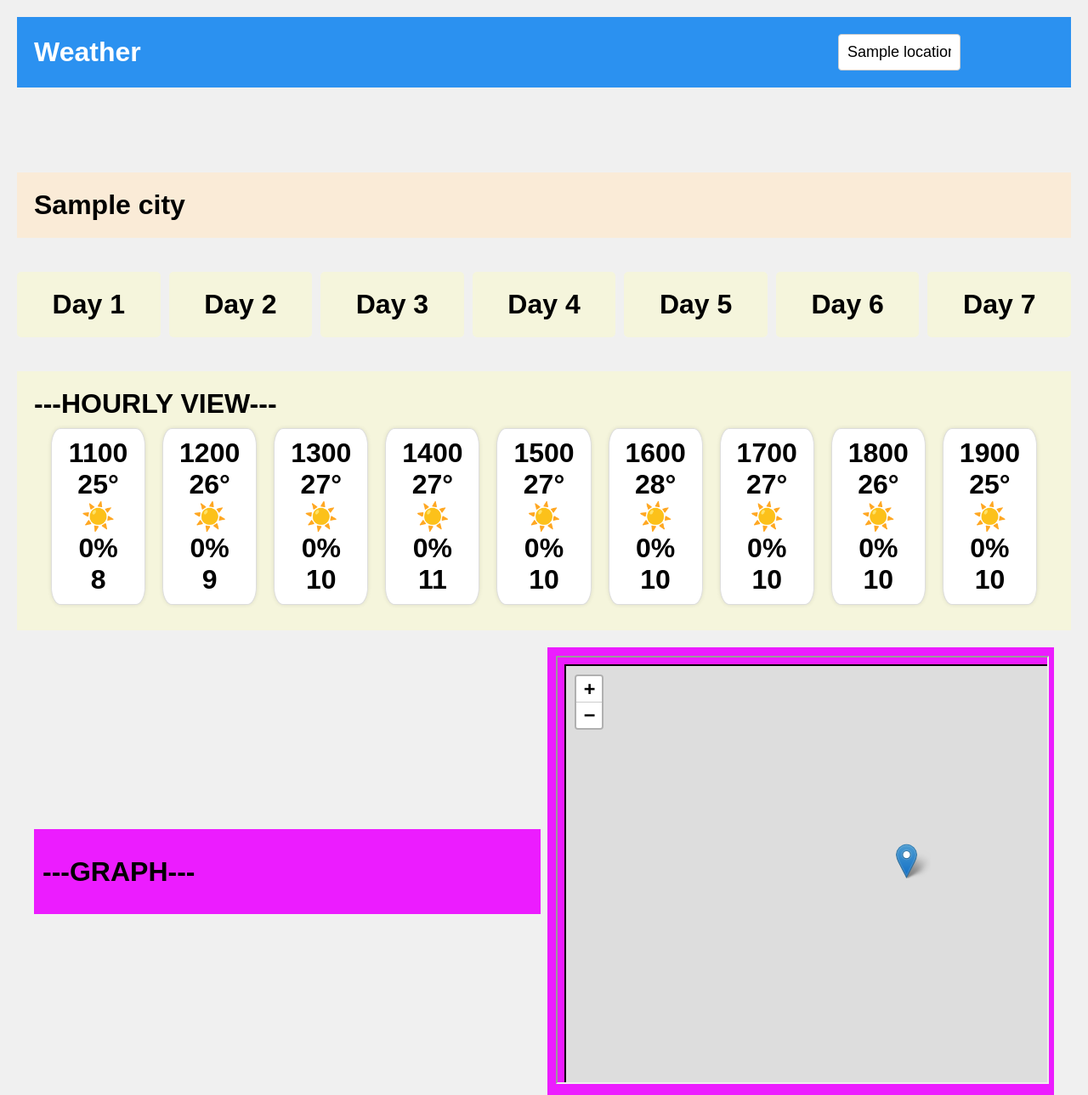
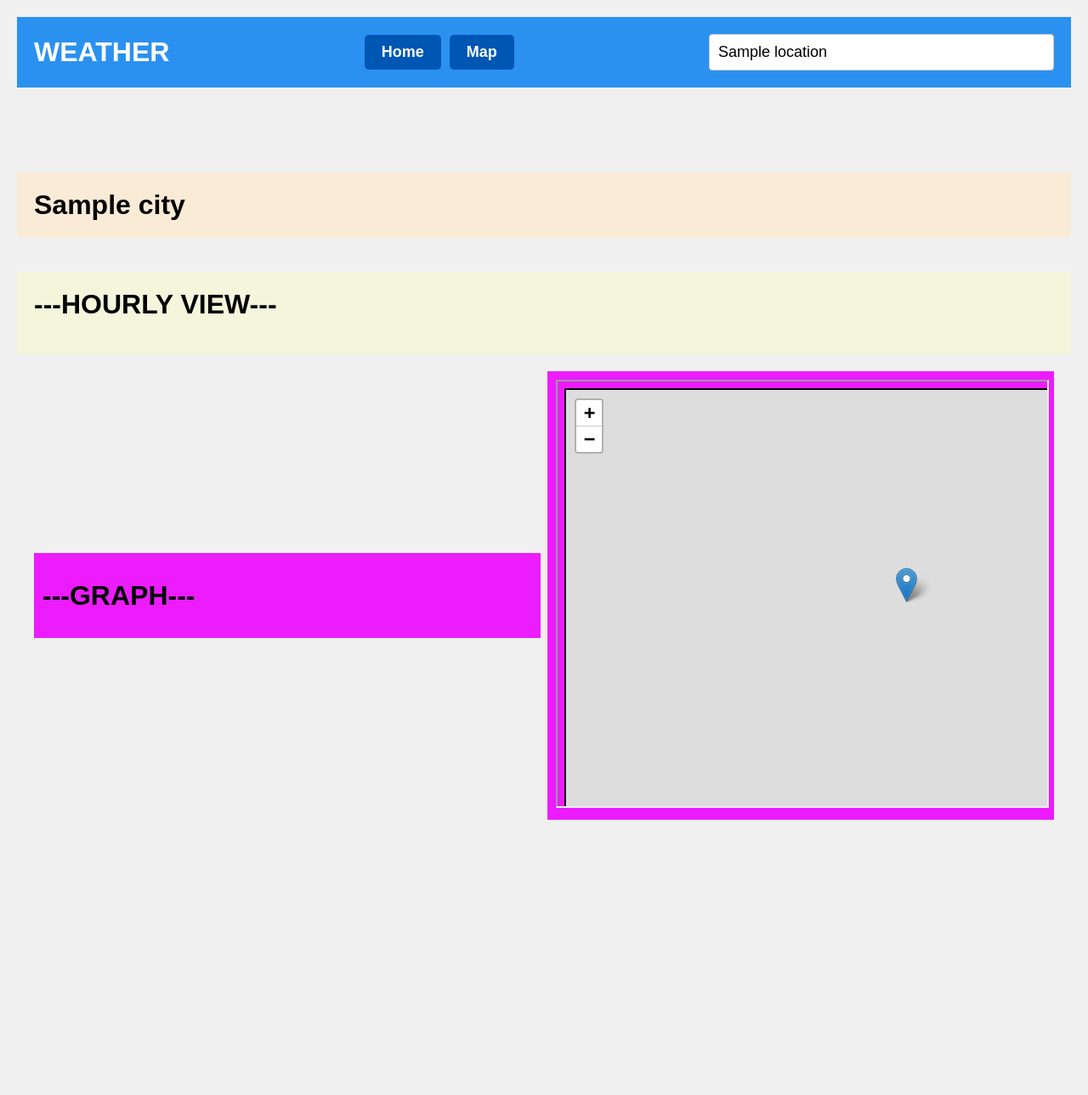
Before and after one commit to aahiill/WeatherApp-GResearch, a Flask app: template templates/forecast.html in a window 1280 px wide. Shown: the top 1289 px of the page at 85% size. After the commit the page ends 965 px from the top, so only its background shows below. Run offline with Flask 3, Linux system fonts and the light colour scheme; the template is opened without the code that fills it: most values are stand-ins (such as "Sample title", 1, 10 or a date in 2020); some libraries are stand-ins or nearby versions.

Commit message:
Added nav bar (home and map)

```diff
--- a/static/styles.css
+++ b/static/styles.css
@@ -33,15 +33,34 @@ th {
 }
 
 .header-content {
-    width: 48%;
     font-weight: bold;
     font-size: xx-large;
     color: white;
     z-index: 1000;
 }
 
+.nav-buttons {
+    display: flex;
+    gap: 10px;
+}
+
+.nav-button {
+    text-decoration: none;
+    color: white;
+    background-color: #0056b3;
+    padding: 10px 20px;
+    border-radius: 5px;
+    font-weight: bold;
+    font-size: large;
+    transition: background-color 0.3s ease;
+}
+
+.nav-button:hover {
+    background-color: #003d80;
+}
+
 .location-input-box {
-    width: 48%;
+    width: 30vw;
     padding: 10px;
     border: 1px solid #ccc;
     border-radius: 4px;
@@ -65,7 +84,6 @@ th {
     margin-top: 40px;
     padding: 20px;
 }
-
 
 .dual-container {
     display: flex;
--- a/templates/forecast.html
+++ b/templates/forecast.html
@@ -8,24 +8,23 @@
 </head>
 <body>
     <div class="header-container">
-            <div class="header-content">Weather</div>
+        <div class="header-content">WEATHER</div>
+        <div class="nav-buttons">
+            <a href="/" class="nav-button">Home</a>
+            <a href="{{ url_for('osm') }}" class="nav-button">Map</a>
+        </div>
         <form action="/" method="get">
-                <input type="text" class="location-input-box" id="searchBar" name="location" placeholder="Enter location..." value="{{ location }}">
+            <input type="text" class="location-input-box" id="searchBar" name="location" placeholder="Enter location" value="{{ location }}">
             <input type="submit" style="display: none;">
         </form>
     </div>
+    <!-- Rest of the HTML content -->
     <div class="city-name-container">
         {{ city }}
     </div>
 
     <div class="day-selector">
-            <div class="day-box" id="day-1">Day 1</div>
-            <div class="day-box" id="day-2">Day 2</div>
-            <div class="day-box" id="day-3">Day 3</div>
-            <div class="day-box" id="day-4">Day 4</div>
-            <div class="day-box" id="day-5">Day 5</div>
-            <div class="day-box" id="day-6">Day 6</div>
-            <div class="day-box" id="day-7">Day 7</div>
+        <!-- Day boxes -->
     </div>
 
     <div class="hourly-view-container">
@@ -43,122 +42,8 @@
             <iframe src="{{ url_for('osm') }}" height="500" width="100%"></iframe>
         </div>
     </div>
+    <script>
+        // JavaScript content
+    </script>
 </body>
-
-    <script>
-
-        window.addEventListener('message', function(event) {
-            if (event.data.latitude && event.data.longitude) {
-                fetchWeatherData(event.data.latitude, event.data.longitude);
-            }
-        });
-
-        function fetchWeatherData(lat, lon) {
-            var url = `https://api.open-meteo.com/v1/forecast?latitude=${lat}&longitude=${lon}&daily=temperature_2m_max,temperature_2m_min,precipitation_sum,windspeed_10m_max&timezone=auto&start_date=${getTodayDate()}&end_date=${getEndDate(7)}`;
-
-            fetch(url)
-                .then(response => response.json())
-                .then(data => {
-                    var tableBody = document.querySelector('#forecast-table tbody');
-                    tableBody.innerHTML = '';
-                    data.daily.time.forEach((date, index) => {
-                        var row = document.createElement('tr');
-                        row.innerHTML = `
-                            <td>${formatDate(date, index === data.daily.time.length - 1)}</td>
-                            <td>${Math.round(data.daily.temperature_2m_max[index])}</td>
-                            <td>${Math.round(data.daily.temperature_2m_min[index])}</td>
-                            <td>${Math.round(data.daily.precipitation_sum[index])}</td>
-                            <td>${Math.round(data.daily.windspeed_10m_max[index])}</td>
-                        `;
-                        tableBody.appendChild(row);
-                    });
-                })
-            .catch(error => console.error('Error fetching weather data:', error));
-        }
-
-        function getTodayDate() {
-            var today = new Date();
-            return today.toISOString().split('T')[0];
-        }
-
-        function getEndDate(days) {
-            var endDate = new Date();
-            endDate.setDate(endDate.getDate() + days);
-            return endDate.toISOString().split('T')[0];
-        }
-
-        function formatDate(dateString, isLastDay) {
-            var date = new Date(dateString);
-            var today = new Date();
-            if (date.toDateString() === today.toDateString()) {
-                return "Today";
-            } else {
-                var options = { weekday: 'long' };
-                var dayName = date.toLocaleDateString(undefined, options);
-                return isLastDay ? `Next ${dayName}` : dayName;
-            }
-        }
-        document.addEventListener('DOMContentLoaded', () => {
-            const dayBoxes = document.querySelectorAll('.day-box');
-
-            dayBoxes.forEach(box => {
-                box.addEventListener('click', () => {
-                    dayBoxes.forEach(b => b.classList.remove('selected', 'unselected'));
-                    box.classList.add('selected');
-                    dayBoxes.forEach(b => {
-                        if (!b.classList.contains('selected')) {
-                            b.classList.add('unselected');
-                        }
-                    });
-                });
-            });
-
-            const weatherData = [
-                { time: '1100', temp: '25°', icon: '☀️', precipitation: '0%', wind: '8' },
-                { time: '1200', temp: '26°', icon: '☀️', precipitation: '0%', wind: '9' },
-                { time: '1300', temp: '27°', icon: '☀️', precipitation: '0%', wind: '10' },
-                { time: '1400', temp: '27°', icon: '☀️', precipitation: '0%', wind: '11' },
-                { time: '1500', temp: '27°', icon: '☀️', precipitation: '0%', wind: '10' },
-                { time: '1600', temp: '28°', icon: '☀️', precipitation: '0%', wind: '10' },
-                { time: '1700', temp: '27°', icon: '☀️', precipitation: '0%', wind: '10' },
-                { time: '1800', temp: '26°', icon: '☀️', precipitation: '0%', wind: '10' },
-                { time: '1900', temp: '25°', icon: '☀️', precipitation: '0%', wind: '10' },
-                // Add more data up to 20 items
-            ];
-
-            const weatherContainer = document.getElementById('weatherContainer');
-
-            weatherData.forEach(data => {
-                const box = document.createElement('div');
-                box.className = 'box';
-
-                const time = document.createElement('div');
-                time.className = 'time';
-                time.textContent = data.time;
-                box.appendChild(time);
-
-                const temp = document.createElement('div');
-                temp.className = 'temp';
-                temp.textContent = data.temp;
-                box.appendChild(temp);
-
-                const icon = document.createElement('div');
-                icon.className = 'icon';
-                icon.textContent = data.icon;
-                box.appendChild(icon);
-
-                const precipitation = document.createElement('div');
-                precipitation.className = 'precipitation';
-                precipitation.textContent = data.precipitation;
-                box.appendChild(precipitation);
-
-                const wind = document.createElement('div');
-                wind.className = 'wind';
-                wind.textContent = data.wind;
-                box.appendChild(wind);
-
-                weatherContainer.appendChild(box);
-            });
-        });
-    </script>
 </html>
```
Lines whose indentation alone changed are shown as unchanged.
